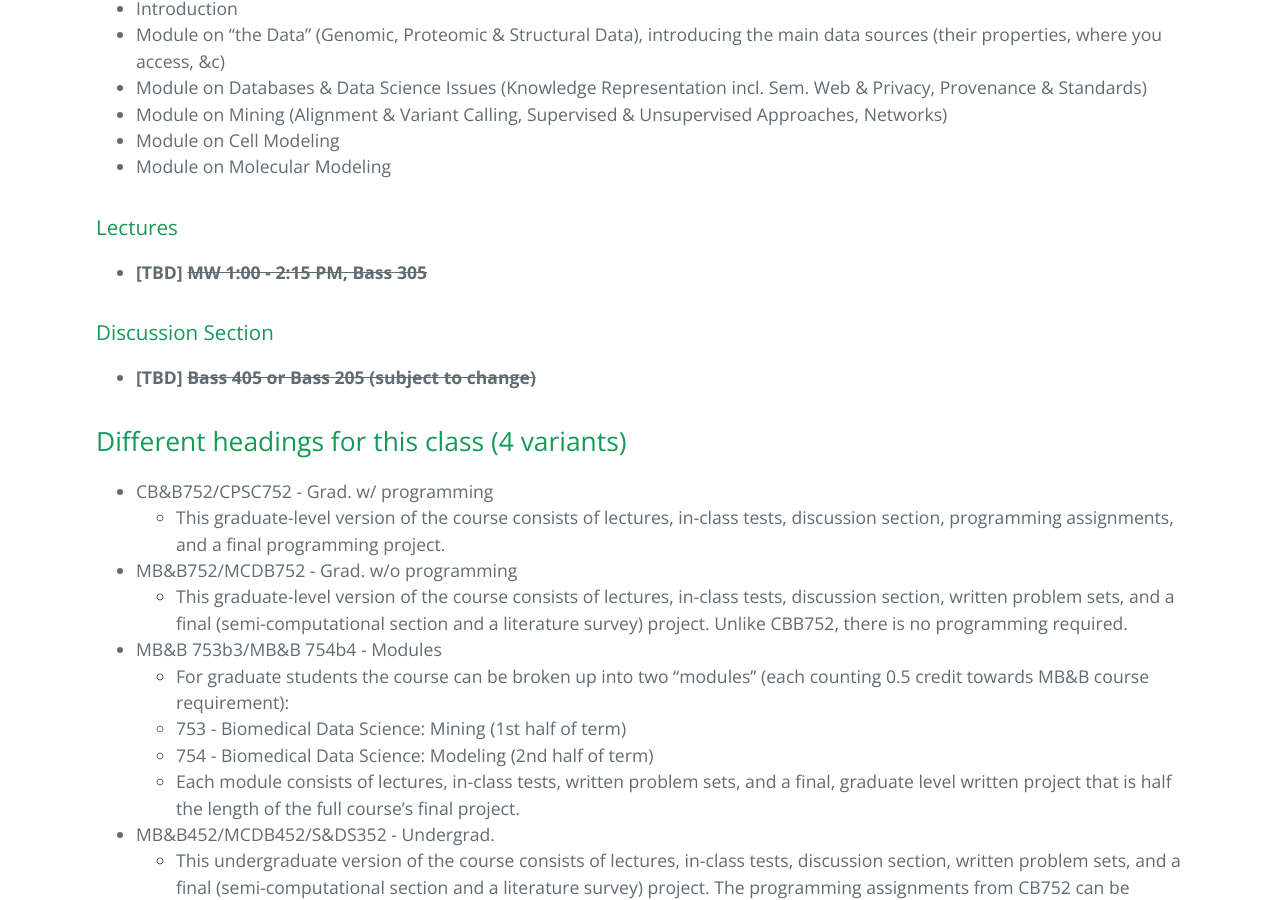
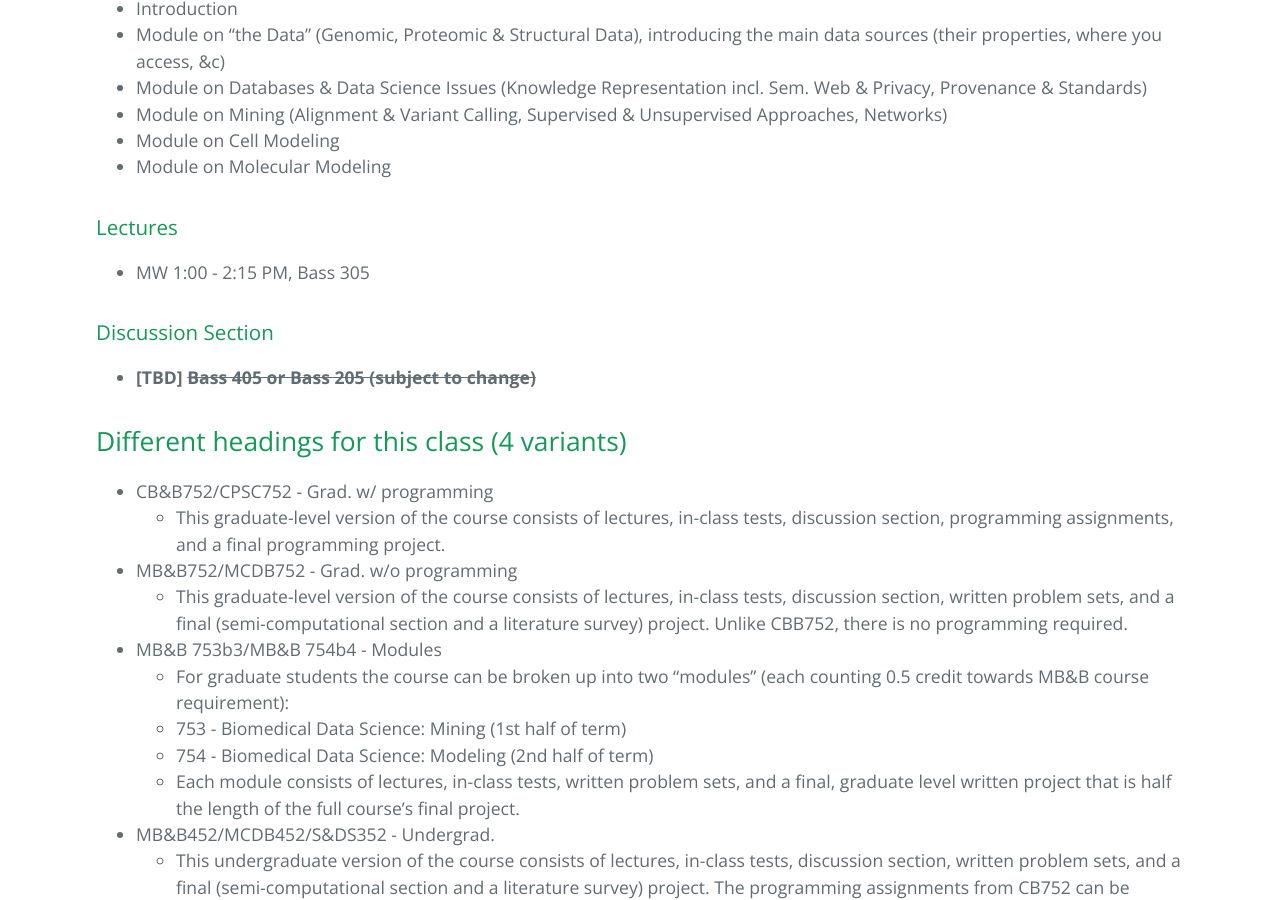
Before and after one commit to gersteinlab/cbb752b20, a Jekyll site: the page built from index.md, in a window 1280 px wide and 900 px high, scrolled down 967 px. Built offline with Jekyll 4.4.1, drawn with Linux system fonts in a browser that asks for light colours; our own code applies the rules of GitHub Pages for plain Markdown files.

Commit message:
update lecture time

```diff
--- a/index.md
+++ b/index.md
@@ -17,7 +17,7 @@ This course aims to equip students with some of the concepts and skills relevant
 
 ### Lectures
 
-- **[TBD] ~~MW 1:00 - 2:15 PM, Bass 305~~**
+- MW 1:00 - 2:15 PM, Bass 305
 
 ### Discussion Section
 
```
